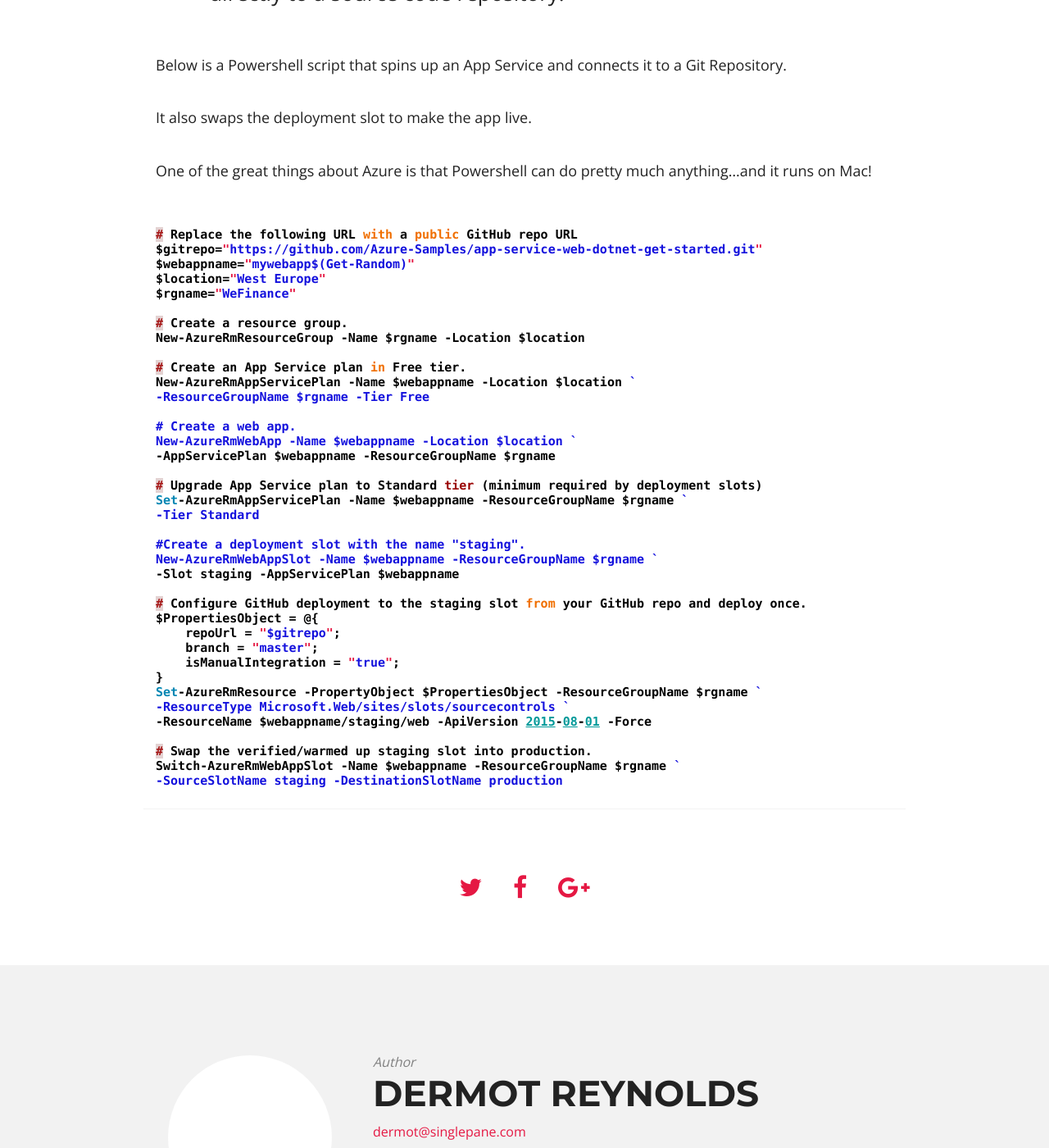
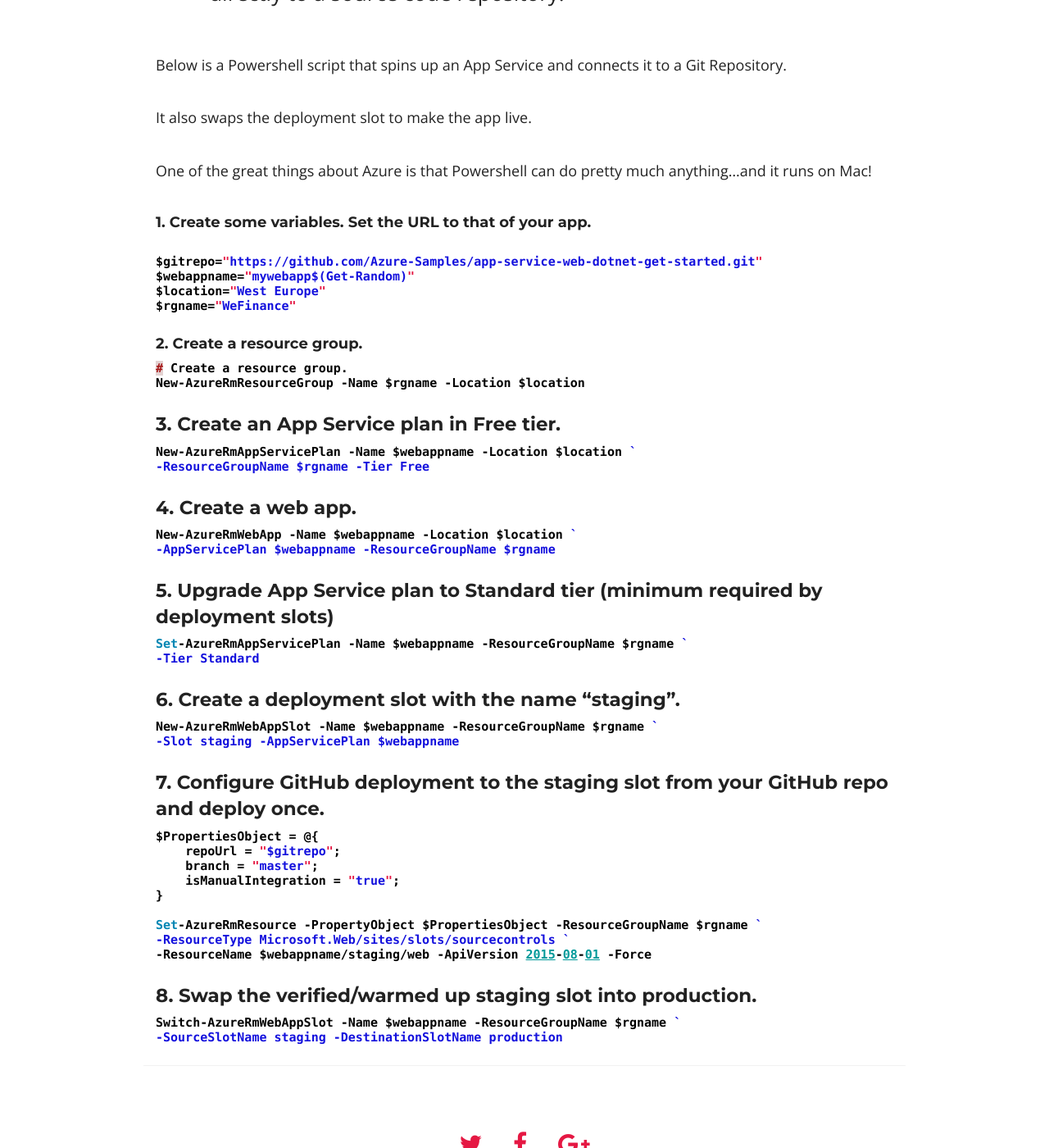
Before and after one commit to dermotreynolds/old.dermotreynolds.github.io, a Jekyll site: the page built from _posts/released/2017-02-20-0-powershell_app-deploy.md, in a window 1280 px wide and 1400 px high, scrolled down 529 px. Shown: the whole window at 82% size. Built offline with Jekyll 4.4.1, drawn with Linux system fonts in a browser that asks for light colours; nearby versions of some CDN libraries.

Commit message:
Full End To End

````diff
--- a/_posts/released/2017-02-20-0-powershell_app-deploy.md
+++ b/_posts/released/2017-02-20-0-powershell_app-deploy.md
@@ -15,44 +15,67 @@
 
 One of the great things about Azure is that Powershell can do pretty much anything...and it runs on Mac!
 
+##### 1. Create some variables.  Set the URL to that of your app.
+
 ``` javascript
 
-# Replace the following URL with a public GitHub repo URL
 $gitrepo="https://github.com/Azure-Samples/app-service-web-dotnet-get-started.git"
 $webappname="mywebapp$(Get-Random)"
 $location="West Europe"
 $rgname="WeFinance"
+```
 
+##### 2. Create a resource group.
+
+``` javascript
 # Create a resource group.
 New-AzureRmResourceGroup -Name $rgname -Location $location
+```
 
-# Create an App Service plan in Free tier.
+#### 3. Create an App Service plan in Free tier.
+
+``` javascript
 New-AzureRmAppServicePlan -Name $webappname -Location $location `
 -ResourceGroupName $rgname -Tier Free
+```
 
-# Create a web app.
+#### 4. Create a web app.
+
+``` javascript
 New-AzureRmWebApp -Name $webappname -Location $location `
 -AppServicePlan $webappname -ResourceGroupName $rgname
+```
 
-# Upgrade App Service plan to Standard tier (minimum required by deployment slots)
+#### 5. Upgrade App Service plan to Standard tier (minimum required by deployment slots)
+
+``` javascript
 Set-AzureRmAppServicePlan -Name $webappname -ResourceGroupName $rgname `
 -Tier Standard
+```
+#### 6. Create a deployment slot with the name "staging".
 
-#Create a deployment slot with the name "staging".
+``` javascript
 New-AzureRmWebAppSlot -Name $webappname -ResourceGroupName $rgname `
 -Slot staging -AppServicePlan $webappname
+```
 
-# Configure GitHub deployment to the staging slot from your GitHub repo and deploy once.
+#### 7. Configure GitHub deployment to the staging slot from your GitHub repo and deploy once.
+
+``` javascript
 $PropertiesObject = @{
     repoUrl = "$gitrepo";
     branch = "master";
     isManualIntegration = "true";
 }
+
 Set-AzureRmResource -PropertyObject $PropertiesObject -ResourceGroupName $rgname `
 -ResourceType Microsoft.Web/sites/slots/sourcecontrols `
 -ResourceName $webappname/staging/web -ApiVersion 2015-08-01 -Force
+```
 
-# Swap the verified/warmed up staging slot into production.
+#### 8. Swap the verified/warmed up staging slot into production.
+
+``` javascript
 Switch-AzureRmWebAppSlot -Name $webappname -ResourceGroupName $rgname `
 -SourceSlotName staging -DestinationSlotName production
 ```
````
